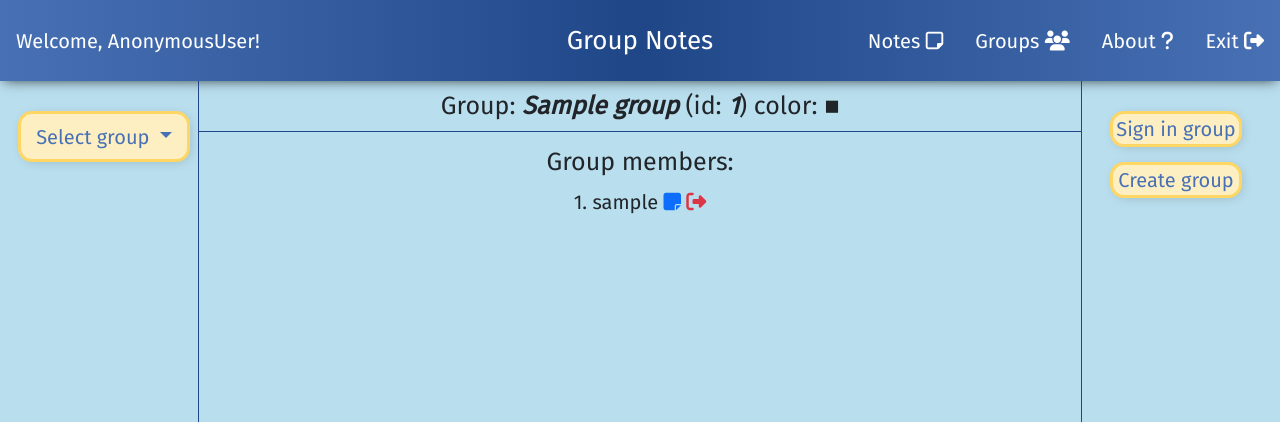
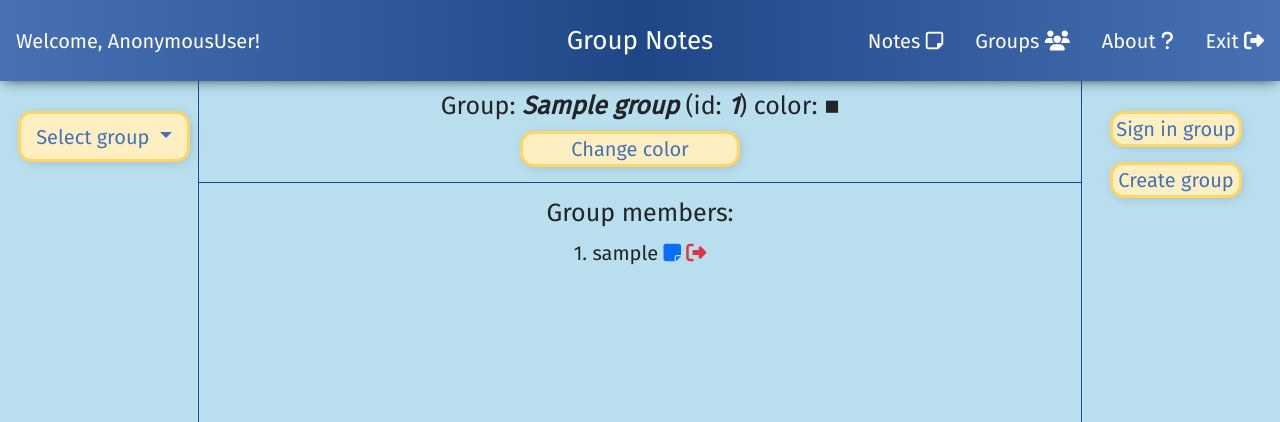
Before and after one commit to thunderpeal/familyNotes, a Django app: template notes/templates/notes/group_management.html in a window 1280 px wide. Shown: the top 422 px of the page. Run offline with Django 3.2, Linux system fonts and the light colour scheme; the template is opened without the code that fills it: most values are stand-ins (such as "Sample title", 1, 10 or a date in 2020); some libraries are stand-ins or nearby versions.

Commit message:
quick fix: members can not now ban admin
also every member can now select his/her own color for group

```diff
--- a/notes/templates/notes/group_management.html
+++ b/notes/templates/notes/group_management.html
@@ -61,6 +61,12 @@ Group Members
                             <a style="color: #dc3545" href="{% url 'group-delete' group.id %}">Delete group</a>
                         </div>
                     </div>
+                {% else %}
+                    <div style="display: flex; justify-content: center; width: 100%">
+                        <div class="group-sign" style="margin-right: 20px; width:25%; display: flex; justify-content: center;">
+                            <a href="{% url 'change-color' group.id %}">Change color</a>
+                        </div>
+                    </div>
                 {% endif %}
             </div>
             <div class="members-container">
@@ -82,7 +88,9 @@ Group Members
                         {% endif %}
                     {% else %}
                         <a href="{% url 'note-create-personal' member.id %}"><i class="fas fa-sticky-note"></i></a>
-                        <a class="link-danger" href="{% url 'group-member-delete' group.id request.user.id %}"><i class="fas fa-sign-out-alt"></i></a>
+                        {% if member != group.admin %}
+                            <a class="link-danger" href="{% url 'group-member-delete' group.id request.user.id %}"><i class="fas fa-sign-out-alt"></i></a>
+                        {% endif %}
                     {% endif %}
 
                     <br>
```
